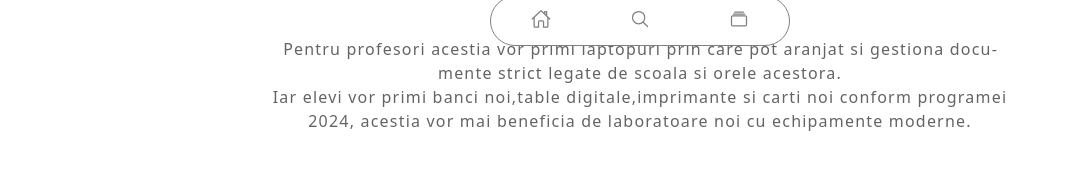
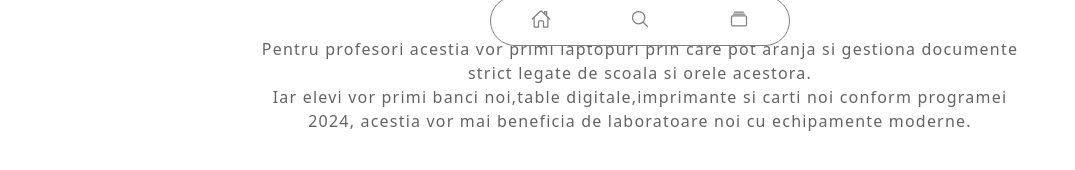
Before and after one commit to Michnea0/Liceul-Tehnologic-Dacia, a plain HTML site: page news-1.html in a window 1280 px wide. Shown: the part 724-894 px from the top of the page, without its empty margins (0-1075 px from the left). Drawn offline with nearby package versions, Linux system fonts and the light colour scheme.

Commit message:
Update news-1.html
modificare erori de scriere

```diff
--- a/news-1.html
+++ b/news-1.html
@@ -29,7 +29,7 @@
                               Ce modificari mari se fac ?
                     </div>
                     <div class="text-area">
-                              Pentru profesori acestia vor primi laptopuri prin care pot aranjat si gestiona documente strict legate de scoala si orele acestora.
+                              Pentru profesori acestia vor primi laptopuri prin care pot aranja si gestiona documente strict legate de scoala si orele acestora.
                               <br>
                               Iar elevi vor primi banci noi,table digitale,imprimante si carti noi conform programei 2024, acestia vor mai beneficia de laboratoare noi cu echipamente moderne.
                     </div>
```
